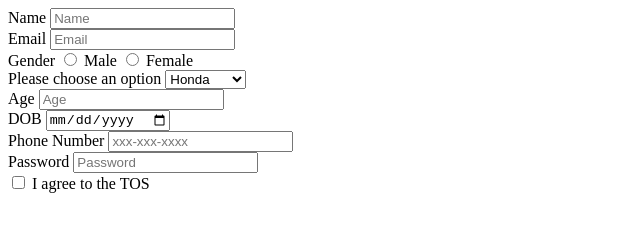
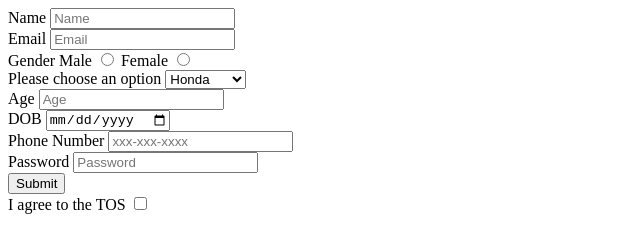
Before and after one commit to acciojob/signup-form-car-Anna-012, a website: page main.html in a window 1280 px wide. Shown: the whole page, without its empty margins (0-640 px from the left). Drawn offline with Linux system fonts and the light colour scheme.

Commit message:
created a submission

```diff
--- a/main.html
+++ b/main.html
@@ -15,12 +15,11 @@
 		<input type="Email" id="email" placeholder="Email" required>
 		<br>
 
-		<label>Gender</label>
-		<input type="radio"   id="gender_m, gender_f"/>
-        <label for="male">Male</label>
-		<input type="radio"   id="gender_m, gender_f"/>
-        <label for="male">Female</label><br>
-
+		<label >Gender</label>
+		 <label for="male">Male</label>
+		<input type="radio" id="gender_m, gender_f" name="gender" value="male">
+        <label for="female">Female</label>
+	<input type="radio" id="gender_m, gender_f" name="gender" value="female"><br>
 		<label for="cars">Please choose an option</label>
 		<select id="cars" required>
 			<option value="Honda">Honda</option>
@@ -28,8 +27,9 @@
 			<option value="Audi">Audi</option>
 		</select><br>
 
-		<label for="Age">Age</label>
+		<label for="age">Age</label>
 		<input type="Number" name="age" id="age" placeholder="Age" required><br>
+
 
 		 <lable for="dob">DOB</lable>
         <input type="Date" id="dob" name="dob"><br>
@@ -39,9 +39,10 @@
 
 		<label for="password">Password</label>
 		<input type="Password" id="password" name="password" placeholder="Password"><br>
+        <button type="submit">Submit</button><br>
+		<label for="tos">I agree to the TOS</label>
+		<input type="checkbox" id="tos" name="tos">
 
-		<input type="checkbox" id="tos">
-		<label>I agree to the TOS</label>
 
 	</form>
 	<!-- the entire body must be written by student -->
```
